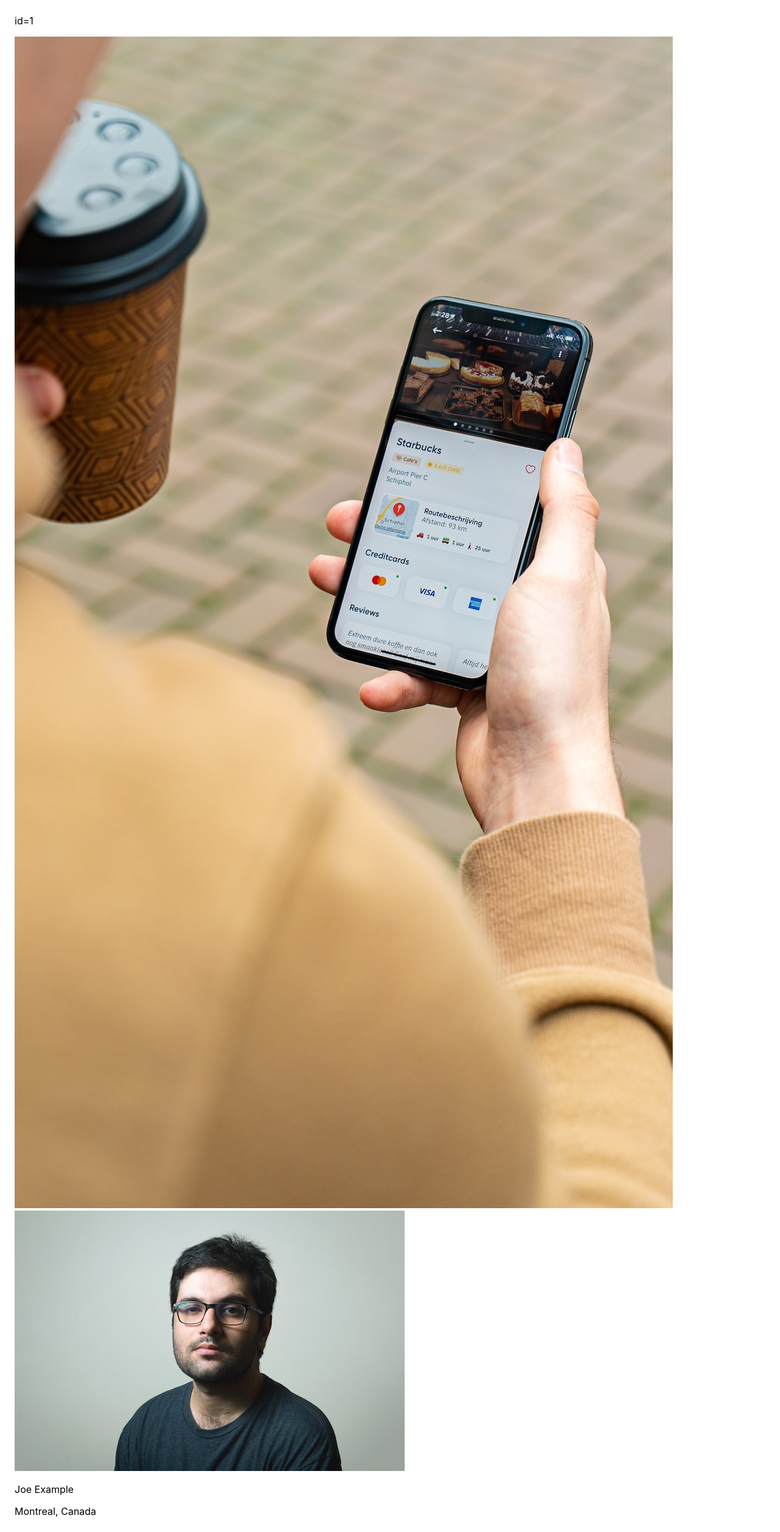
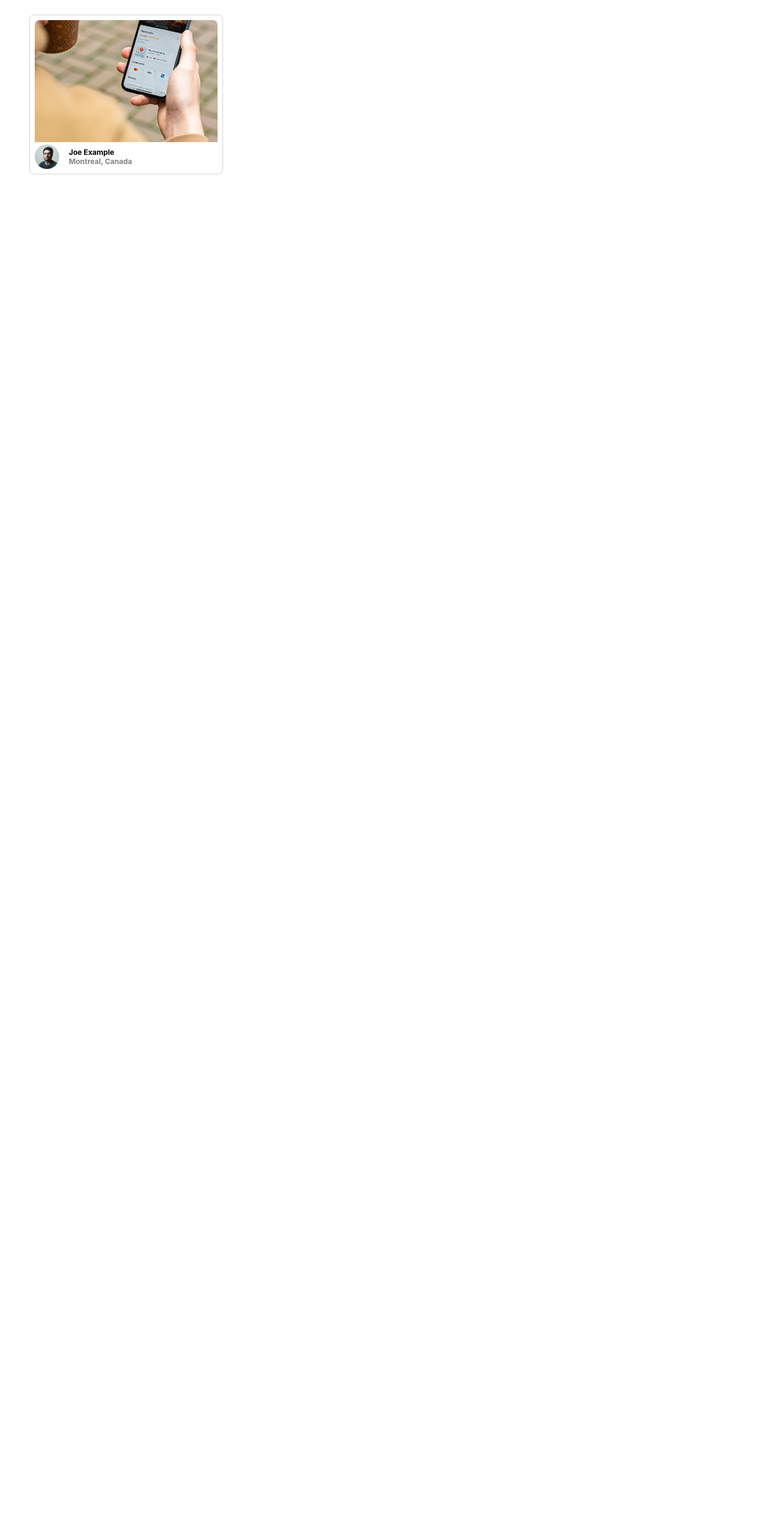
Before and after one commit to MOGARRR/PhotoLabs, a React (Vite) app in the folder frontend/: page / in a window 1280 px wide. Shown: the whole page at 61% size. After the commit the page ends 800 px from the top, so only its background shows below. Built offline with nearby package versions, Linux system fonts and the light colour scheme; the HTML template or start-up script is replaced by a standard one.

Commit message:
feat: Add class styling to PhotoListItem component from imported scss file

```diff
--- a/frontend/src/components/PhotoListItem.jsx
+++ b/frontend/src/components/PhotoListItem.jsx
@@ -5,12 +5,15 @@
 const PhotoListItem = (props) => {
   const {id, location, urls, user} = props.sampleDataForPhotoListItem;
   return (
-    <div>
-      <p>id={id}</p>
-      <img src={urls.regular} alt="Regular image" />
-      <img src={user.profile} alt="Profile Image" />
-      <p>{user.name}</p>
-      <p>{location.city}, {location.country}</p>
+    <div className="photo-list__item">
+      <img className="photo-list__image" src={urls.regular} alt="Regular image" />
+      <div className="photo-list__user-details">
+        <img className='photo-list__user-profile' src={user.profile} alt="Profile Image" />
+        <div className="photo-list__user-info">
+          {user.name}
+          <div className="photo-list__user-location">{location.city}, {location.country}</div>
+        </div>
+      </div>
     </div>
   )
 };
```
